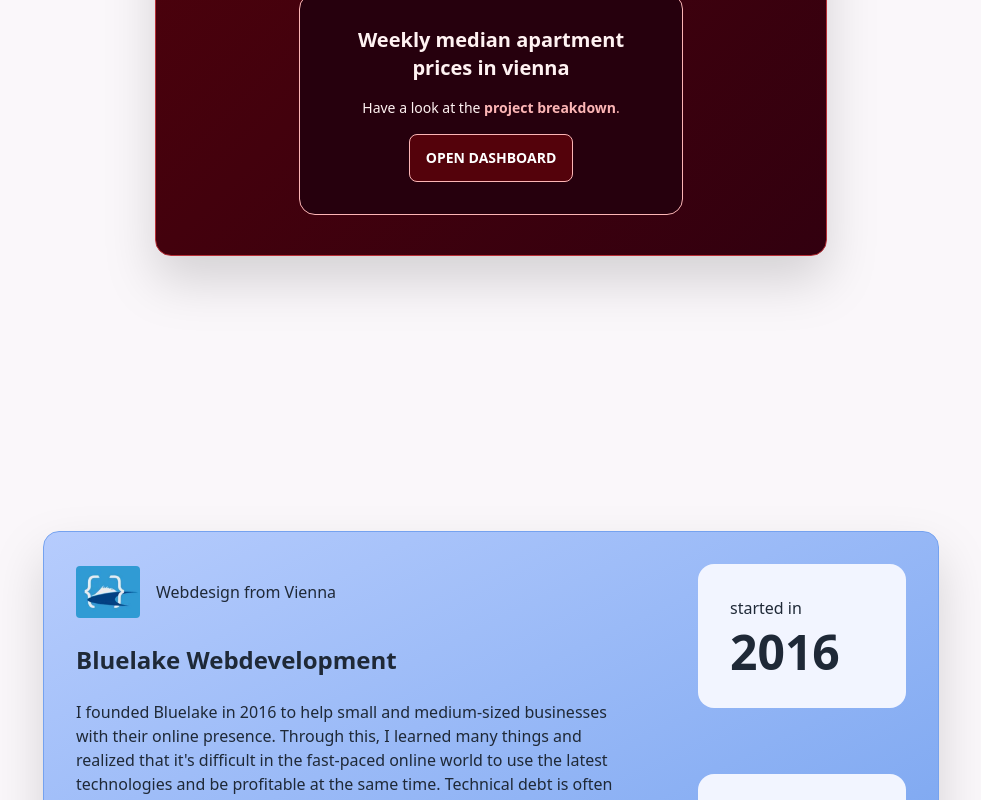
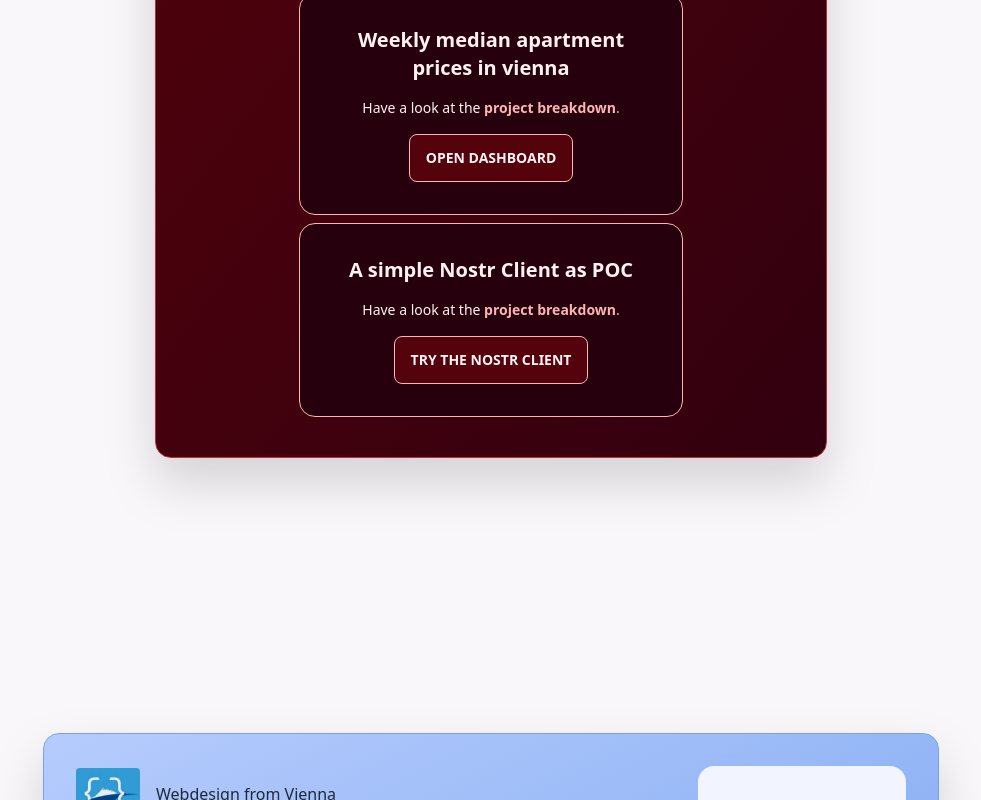
Before and after one commit to sebastianbartmann/bartmannxyz, a SvelteKit app: page / in a window 1280 px wide. Shown: the part 1380-2180 px from the top of the page, without its empty margins (149-1130 px from the left). Built offline with nearby package versions, Linux system fonts and the light colour scheme.

Commit message:
add nostr client project to redsummit

```diff
--- a/src/components/home/bluelake.svelte
+++ b/src/components/home/bluelake.svelte
@@ -22,7 +22,7 @@
 					<a
 						target="_blank"
 						href="https://bluelake.at"
-						class="bg-blue5 btn border border-blue8 hover:bg-blue4">Visit Website</a
+						class="bg-blue5 btn border border-blue8 text-blue1 hover:bg-blue4">Visit Website</a
 					>
 				</div>
 			</div>
--- a/src/components/home/redsummit.svelte
+++ b/src/components/home/redsummit.svelte
@@ -28,17 +28,41 @@
 							<div class="card-body items-center text-center">
 								<h2 class="card-title">Weekly median apartment prices in vienna</h2>
 								<!-- svelte-ignore security-anchor-rel-noreferrer -->
-								<p class="text-sm p-2">Have a look at the <a
-									target="_blank"
-									class="text-red2"
-									href="https://redsummit.dev/projects/weekly-median-apartment-price/"
-									><strong>project breakdown</strong>.</a></p>
+								<p class="text-sm p-2">
+									Have a look at the <a
+										target="_blank"
+										class="text-red2"
+										href="https://redsummit.dev/projects/weekly-median-apartment-price/"
+										><strong>project breakdown</strong>.</a
+									>
+								</p>
 								<!-- svelte-ignore security-anchor-rel-noreferrer -->
 								<a
 									target="_blank"
 									href="https://redsummit.dev/dashboards/overview"
-									class="bg-red5 btn border border-red2 hover:border-red4 hover:bg-red9"
+									class="bg-red5 btn border text-red1 border-red2 hover:border-red4 hover:bg-red9"
 									>Open dashboard</a
+								>
+							</div>
+						</div>
+						<div class="card lg:w-96 w-72 m-2 bg-red9 text-red1 border border-red2">
+							<div class="card-body items-center text-center">
+								<h2 class="card-title">A simple Nostr Client as POC</h2>
+								<!-- svelte-ignore security-anchor-rel-noreferrer -->
+								<p class="text-sm p-2">
+									Have a look at the <a
+										target="_blank"
+										class="text-red2"
+										href="https://redsummit.dev/projects/building-nostr-client"
+										><strong>project breakdown</strong>.</a
+									>
+								</p>
+								<!-- svelte-ignore security-anchor-rel-noreferrer -->
+								<a
+									target="_blank"
+									href="https://redsummit.dev/nostr-client"
+									class="bg-red5 btn border text-red1 border-red2 hover:border-red4 hover:bg-red9"
+									>Try the Nostr Client</a
 								>
 							</div>
 						</div>
```
